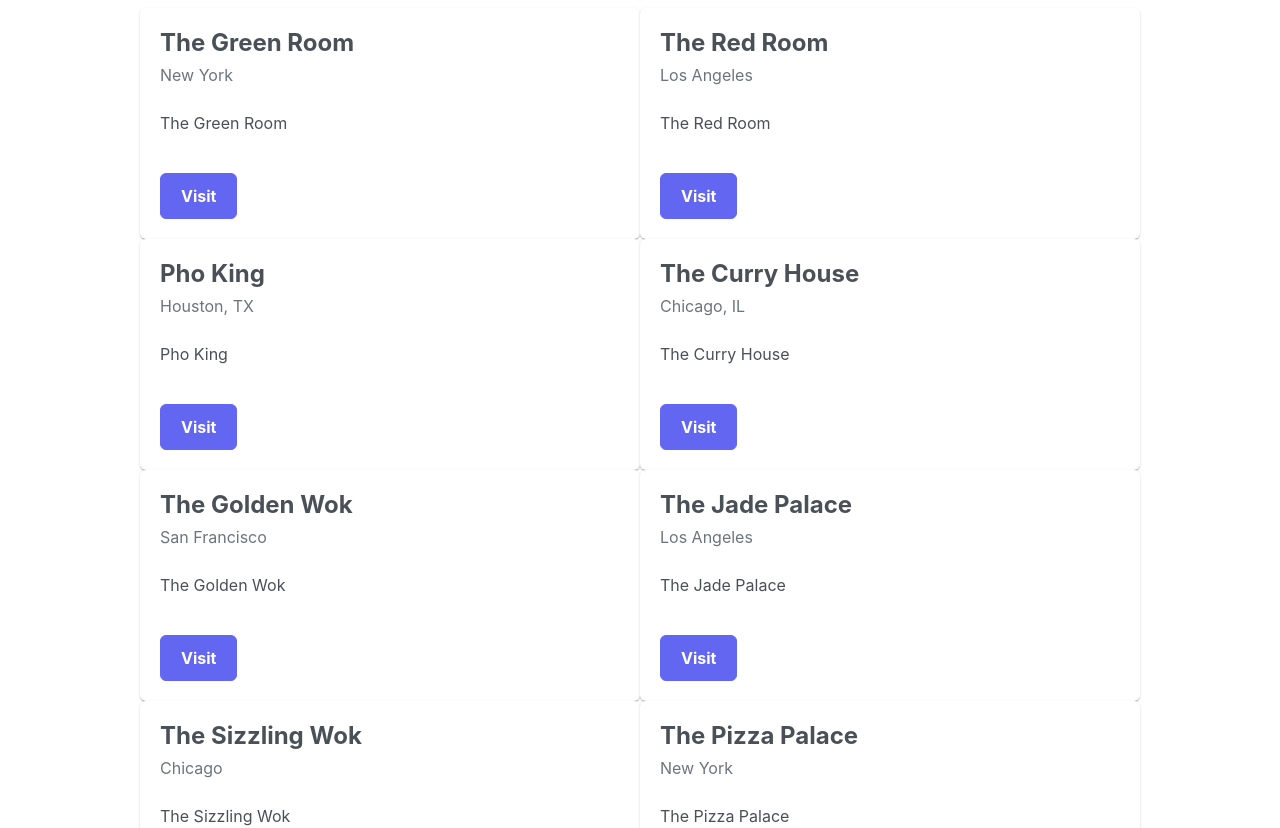
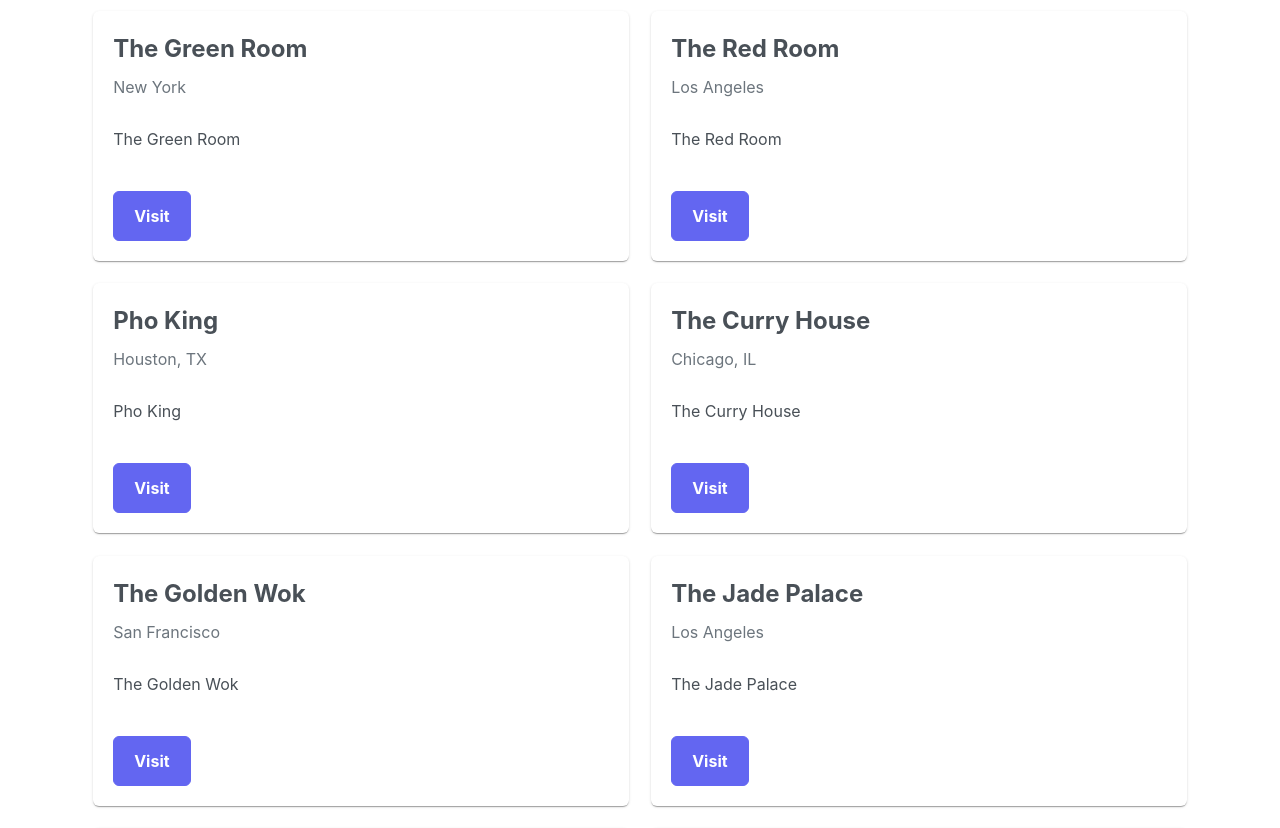
Before and after one commit to axelhertzberg/webint-cooking, a React (Create React App) app in the folder cooking-gurus/: page / in a window 1280 px wide. Shown: the top 828 px of the page. Built offline with nearby package versions, Linux system fonts and the light colour scheme.

Commit message:
Fixde bootstrap

```diff
--- a/cooking-gurus/package.json
+++ b/cooking-gurus/package.json
@@ -6,6 +6,7 @@
     "@testing-library/jest-dom": "^5.16.5",
     "@testing-library/react": "^13.4.0",
     "@testing-library/user-event": "^13.5.0",
+    "bootstrap": "^5.2.3",
     "primeflex": "^3.3.0",
     "primeicons": "^6.0.1",
     "primereact": "^8.7.3",
--- a/cooking-gurus/src/App.js
+++ b/cooking-gurus/src/App.js
@@ -2,7 +2,7 @@ import RestaurantsPage from "./pages/RestaurantsPage"
 import SpecificResturantPage from "./pages/SpecificResturantPage";
 import { Container } from "react-bootstrap";
 import {Routes, Route} from "react-router-dom";
-
+import 'bootstrap/dist/css/bootstrap.min.css';
 
 import "primereact/resources/themes/lara-light-indigo/theme.css";  //theme
 import "primereact/resources/primereact.min.css";                  //core css
@@ -12,7 +12,6 @@ function App() {
 
   return (
     <Container >
-
         <Routes>
             <Route path="/" element={<RestaurantsPage />} />
             <Route path="/:restaurant" element={<SpecificResturantPage />}/>
--- a/cooking-gurus/src/components/ResturantCard.js
+++ b/cooking-gurus/src/components/ResturantCard.js
@@ -18,8 +18,7 @@ export default function ResturantCard({restaurant}) {
         <Card title={restaurant.resturantname}
               subTitle={restaurant.location}
               footer={footer(restaurant.resturantname)}
-              style={{width: '500px'}}
-              >
+              style={{minWidth:"25vw"}}>
             {restaurant.resturantname}
         </Card>
     )
--- a/cooking-gurus/src/components/ResturantDishes.js
+++ b/cooking-gurus/src/components/ResturantDishes.js
@@ -2,14 +2,13 @@ import {DataTable} from "primereact/datatable";
 import {Column} from "primereact/column";
 import React from "react";
 import {Rating} from "primereact/rating";
-import {Container} from "react-bootstrap";
 
 export default function RestaurantDishes({specificResturantMenuType}) {
 
     const ratingComponent = (dish) => {
 
         return (
-            <Container>
+            <React.Fragment>
                 <p> TASTE </p>
                 <Rating value={dish.rating.taste} readOnly cancel={false}/>
 
@@ -18,14 +17,14 @@ export default function RestaurantDishes({specificResturantMenuType}) {
 
                 <p> LOOK </p>
                 <Rating value={dish.rating.eyes_rating} readOnly cancel={false}/>
+            </React.Fragment>
 
-            </Container>
         )
     }
 
     return (
 
-        <DataTable value={specificResturantMenuType}>
+        <DataTable value={specificResturantMenuType} style={{maxWidth: "75vw"}}>
             <Column field="name" header="Name"></Column>
             <Column field="price" header="Price"></Column>
             <Column field="description" header="Description"></Column>
--- a/cooking-gurus/src/index.css
+++ b/cooking-gurus/src/index.css
@@ -1,33 +1 @@
-body {
-  margin: 0;
-  font-family: -apple-system, BlinkMacSystemFont, 'Segoe UI', 'Roboto', 'Oxygen',
-    'Ubuntu', 'Cantarell', 'Fira Sans', 'Droid Sans', 'Helvetica Neue',
-    sans-serif;
-  -webkit-font-smoothing: antialiased;
-  -moz-osx-font-smoothing: grayscale;
-}
-
-code {
-  font-family: source-code-pro, Menlo, Monaco, Consolas, 'Courier New',
-    monospace;
-}
-
-@media screen and (max-width: 600px) {
-  div[style] {
-    flex-wrap: nowrap;
-  }
-  div[style] > div[style] > div {
-    flex-basis: 100%;
-    margin-bottom: 16px;
-  }
-}
-
 /* STYLES*/
-
-.menurows {
-  padding: 20px;
-  background-color: #ff0000;
-  border-radius: 25px;
-  box-shadow: 0px 0px 10px #ccc;
-  margin-bottom: 20px;
-}
--- a/cooking-gurus/src/pages/RestaurantsPage.js
+++ b/cooking-gurus/src/pages/RestaurantsPage.js
@@ -1,8 +1,7 @@
 import React from 'react'
-import {Container} from 'react-bootstrap'
 import {restaurantsdata} from '../data/data.js'
 import ResturantCard from "../components/ResturantCard";
-import {Row, Col} from 'react-bootstrap'
+import {Container, Row, Col} from 'react-bootstrap'
 
 
 export default function RestaurantsPage() {
@@ -11,20 +10,15 @@ export default function RestaurantsPage() {
 
     return (
         <Container>
-            {restaurantsdata.map((restaurant, index) => {
-                return index % 2 === 0 ? (
-                    <Row key={index} style={{display: 'flex', justifyContent: 'center'}}>
-                        <Col>
+            <Row>
+                {restaurantsdata.map((restaurant, index) => {
+                    return (
+                        <Col xs={6} key={index} style={{padding: "1%"}}>
                             <ResturantCard restaurant={restaurant}/>
                         </Col>
-                        {(index + 1 < restaurantsdata.length) &&
-                            <Col>
-                                <ResturantCard restaurant={restaurantsdata[index + 1]}/>
-                            </Col>
-                        }
-                    </Row>
-                ) : null;
-            })}
-    </Container>
-  )
+                    );
+                })}
+            </Row>
+        </Container>
+    )
 }
--- a/cooking-gurus/src/pages/SpecificResturantPage.js
+++ b/cooking-gurus/src/pages/SpecificResturantPage.js
@@ -1,7 +1,7 @@
 import React from "react";
 import {useParams} from "react-router-dom";
 import {findRest} from "../utils";
-import {Row, Col} from "react-bootstrap";
+import {Row} from "react-bootstrap";
 import RestaurantDishes from "../components/ResturantDishes";
 import {Container} from "react-bootstrap";
 
@@ -14,14 +14,12 @@ export default function SpecificResturantPage() {
     console.log(specificResturant)
 
     return (
-        <Container style={{maxWidth: "80vw"}}>
+        <Container>
             {specificResturant.resturantname}
 
-            <Row md={2} style={{"justify-content":"center"}}>
-                <Col xs sm={2}>
-                    <h1>Starters</h1>
-                    <RestaurantDishes specificResturantMenuType={specificResturant.menu.starters}/>
-                </Col>
+            <Row>
+                <h1>Starters</h1>
+                <RestaurantDishes specificResturantMenuType={specificResturant.menu.starters}/>
             </Row>
 
             <Row>
```
Also changed, not shown: 1 other file (tests, documents, lock files or other folders).
